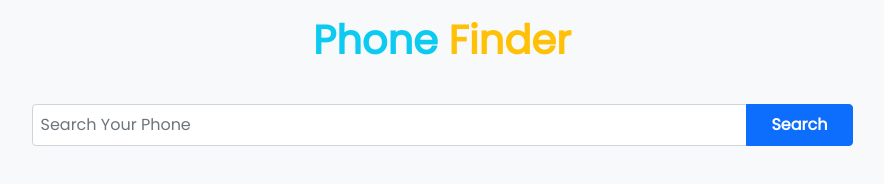
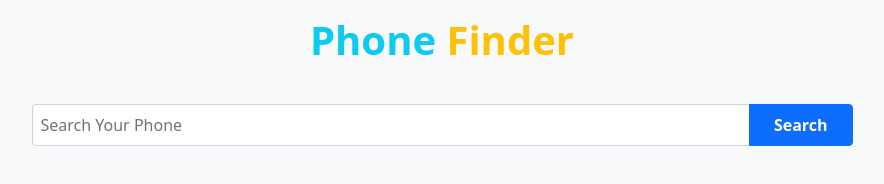
Before and after one commit to ArafathRumman/Phone-hunter, a plain HTML site: page index.html in a window 1280 px wide. Shown: the whole page, without its empty margins (198-1082 px from the left). Drawn offline with nearby package versions, Linux system fonts and the light colour scheme.

Commit message:
google font remove

```diff
--- a/index.html
+++ b/index.html
@@ -7,14 +7,10 @@
     <title>Phone Finder</title>
     <!--  css link  -->
     <link rel="stylesheet" href="style.css">
-    <!-- google font link  -->
-    <link rel="preconnect" href="https://fonts.googleapis.com">
-    <link rel="preconnect" href="https://fonts.gstatic.com" crossorigin>
-    <link href="https://fonts.googleapis.com/css2?family=Poppins&display=swap" rel="stylesheet">
     <!-- bootstrap Link  -->
     <link href="https://cdn.jsdelivr.net/npm/bootstrap@5.1.3/dist/css/bootstrap.min.css" rel="stylesheet" integrity="sha384-1BmE4kWBq78iYhFldvKuhfTAU6auU8tT94WrHftjDbrCEXSU1oBoqyl2QvZ6jIW3" crossorigin="anonymous">
 </head>
-<body class="container bg-light" style="font-family: 'Poppins', sans-serif;">
+<body class="container bg-light">
   <h1 class="text-info text-center p-3 fw-bold" >Phone <span class="text-warning">Finder</span> </h1>
     <!-- search bar start -->
       <div class="grid">
```
